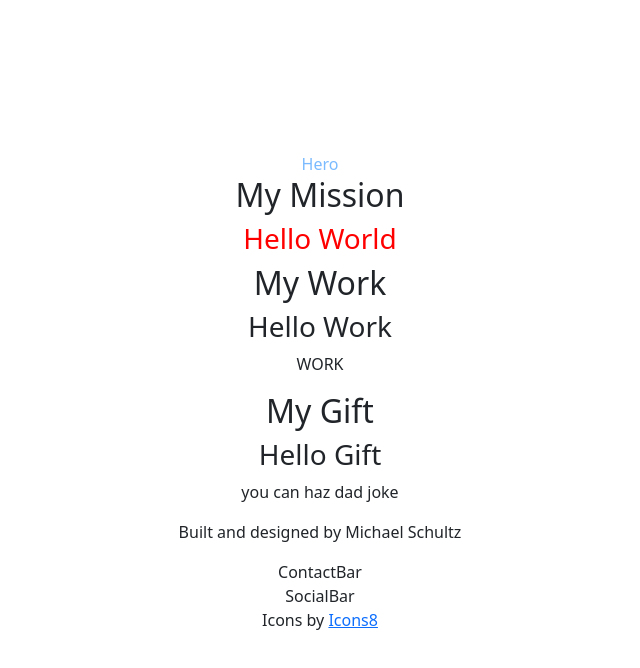
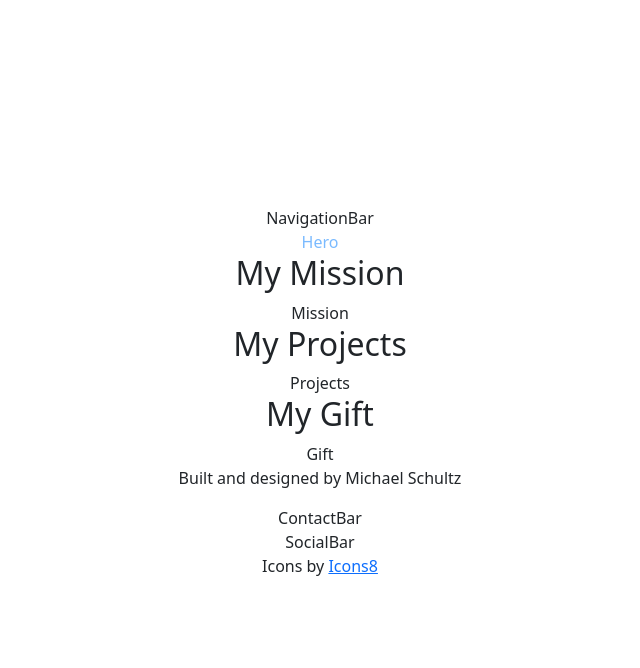
Before and after one commit to ms097530/ms097530.github.io, a React (Vite) app: page / in a window 1280 px wide. Shown: the top 668 px of the page, without its empty margins (320-960 px from the left). Built offline with nearby package versions, Linux system fonts and the light colour scheme.

Commit message:
removed exported JSX content and added components for each section

```diff
--- a/src/App.jsx
+++ b/src/App.jsx
@@ -1,25 +1,27 @@
 import './App.css'
-import Footer from './components/Footer'
+import NavigationBar from './components/NavigationBar'
 import Hero from './components/Hero'
 import Section from './components/Section'
-import missionContent from './components/section_content/MissionContent'
-import workContent from './components/section_content/WorkContent'
-import giftContent from './components/section_content/GiftContent'
+import Mission from './components//sections/Mission'
+import Projects from './components/sections/Projects'
+import Gift from './components/sections/Gift'
+import Footer from './components/Footer'
 
 function App()
 {
 
   return (
     <div className="App">
+      <NavigationBar />
       <Hero />
       <Section title="My Mission">
-        {missionContent}
+        <Mission />
       </Section>
-      <Section title="My Work">
-        {workContent}
+      <Section title="My Projects">
+        <Projects />
       </Section>
       <Section title="My Gift">
-        {giftContent}
+        <Gift />
       </Section>
       <Footer />
     </div>
--- a/src/components/Hero.jsx
+++ b/src/components/Hero.jsx
@@ -10,6 +10,6 @@ export default function Hero()
 {
     const classes = useStyles()
     return (
-        <div className={classes.myTest}>Hero</div>
+        <div className={classes.myTest} id="home">Hero</div>
     )
 }
--- /dev/null
+++ b/src/components/NavigationBar.jsx
@@ -0,0 +1,8 @@
+import { Navbar } from "react-bootstrap"
+
+export default function NavigationBar()
+{
+    return (
+        <div>NavigationBar</div>
+    )
+}
--- a/src/components/Section.jsx
+++ b/src/components/Section.jsx
@@ -2,10 +2,12 @@
 
 export default function Section({ title, children })
 {
-    const classTail = title.toLowerCase().slice(3)
+    const sectionName = title.toLowerCase().slice(3)
     return (
-        <div className={`Section__${classTail}`}>
-            <h2>{title}</h2>
+        <div className={`Section__${sectionName}`} id={`${sectionName}`}>
+            <h2>
+                {title}
+            </h2>
             {
                 children
             }
--- a/src/components/section_content/GiftContent.jsx
+++ /dev/null
@@ -1,8 +0,0 @@
-const giftContent = (
-    <>
-        <h3>Hello Gift</h3>
-        <p>you can haz dad joke</p>
-    </>
-)
-
-export default giftContent
--- a/src/components/section_content/MissionContent.jsx
+++ /dev/null
@@ -1,9 +0,0 @@
-const style = {
-    h3: {
-        color: 'red'
-    }
-}
-
-const missionContent = <h3 style={style.h3}>Hello World</h3>
-
-export default missionContent
--- a/src/components/section_content/WorkContent.jsx
+++ /dev/null
@@ -1,8 +0,0 @@
-const workContent = (
-    <>
-        <h3>Hello Work</h3>
-        <p>WORK</p>
-    </>
-)
-
-export default workContent
--- /dev/null
+++ b/src/components/sections/Gift.jsx
@@ -0,0 +1,8 @@
+
+
+export default function Gift()
+{
+    return (
+        <div>Gift</div>
+    )
+}
--- /dev/null
+++ b/src/components/sections/Mission.jsx
@@ -0,0 +1,8 @@
+
+
+export default function Mission()
+{
+    return (
+        <div>Mission</div>
+    )
+}
--- /dev/null
+++ b/src/components/sections/Projects.jsx
@@ -0,0 +1,8 @@
+
+
+export default function Projects()
+{
+    return (
+        <div>Projects</div>
+    )
+}
```
